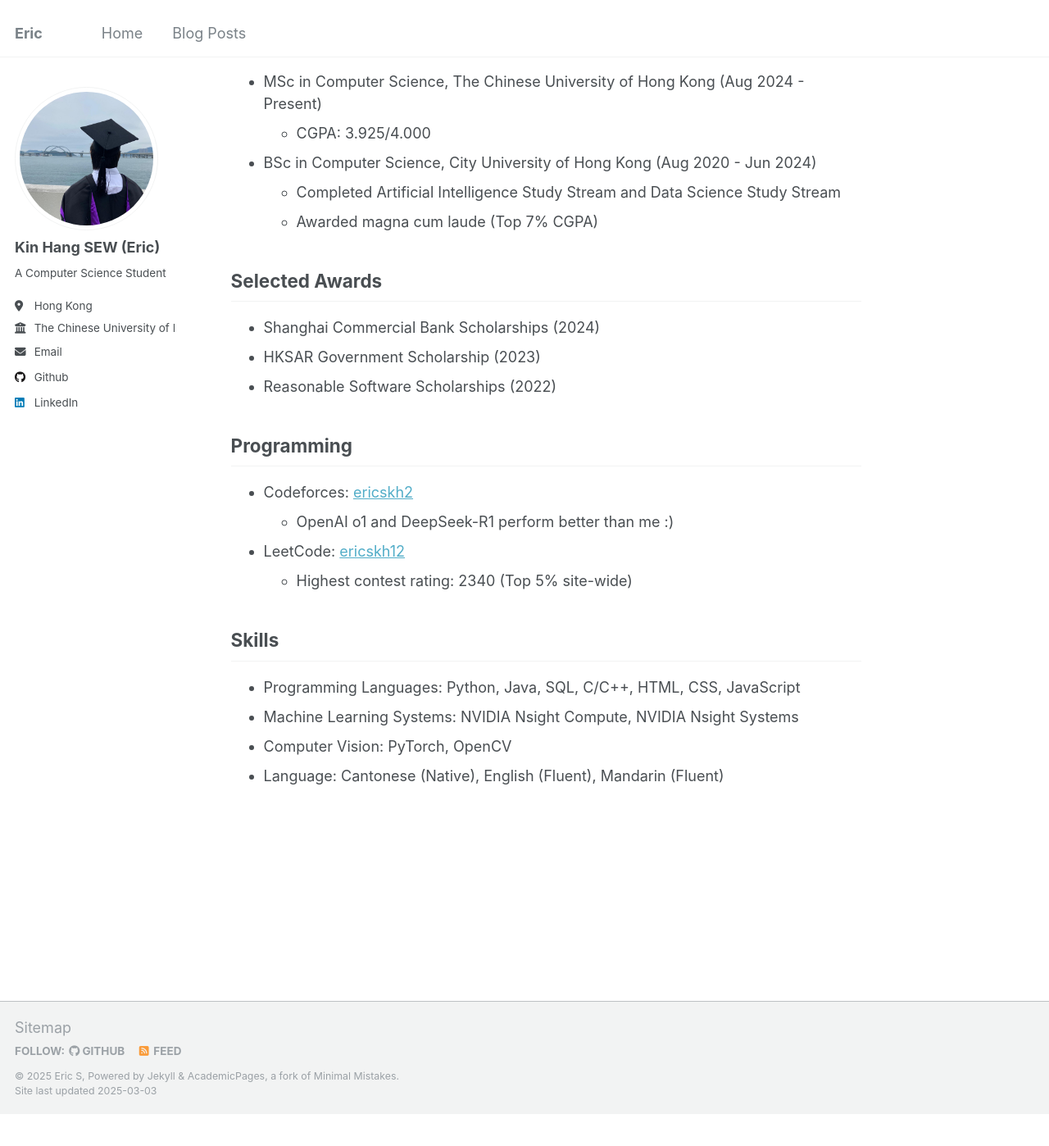
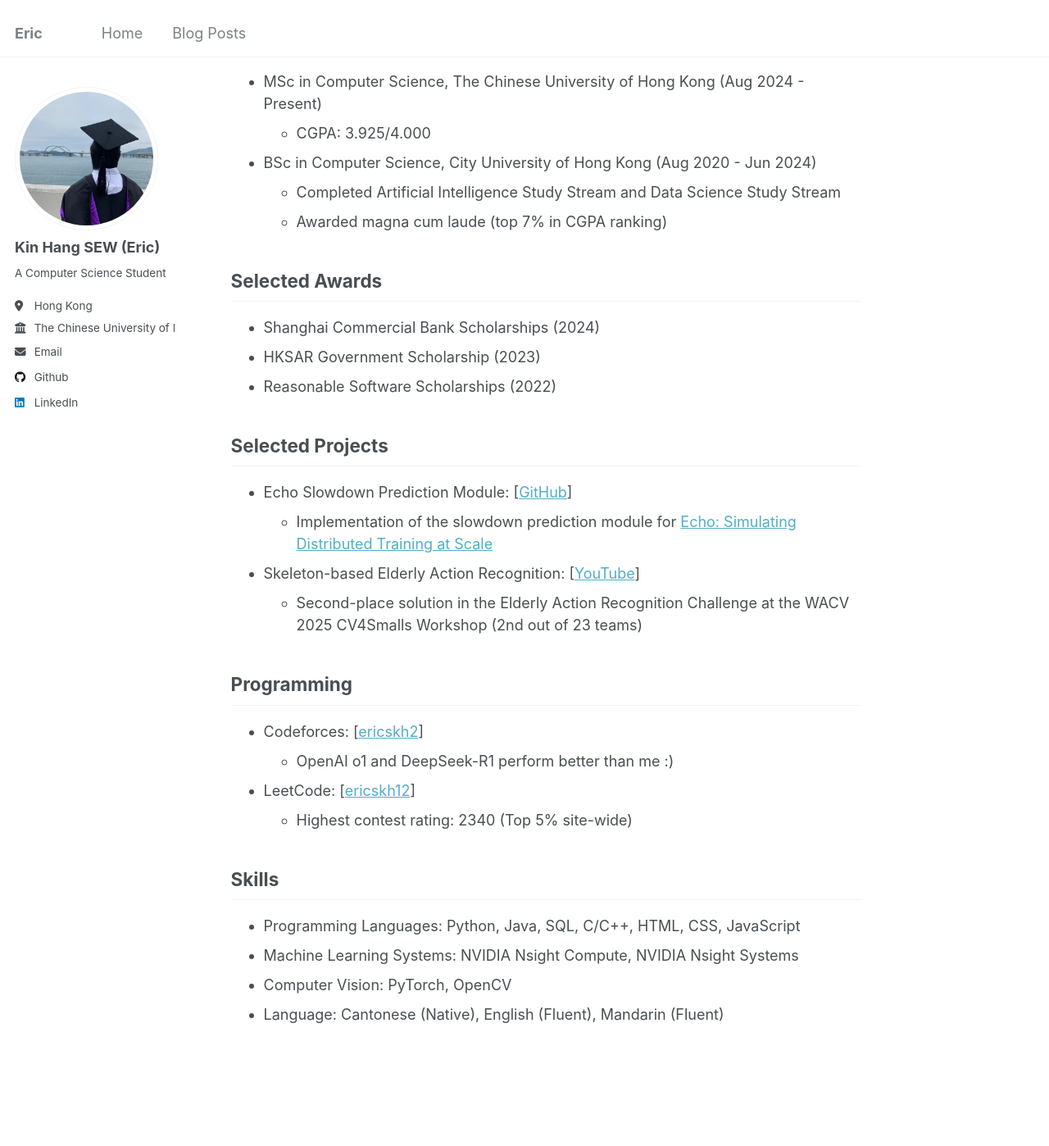
Before and after one commit to ericskh2/ericskh2.github.io, a Jekyll site: the page built from _pages/about.md, in a window 1280 px wide and 1400 px high, scrolled down 846 px. Shown: the whole window at 82% size. Built offline with Jekyll 4.4.1, drawn with Linux system fonts in a browser that asks for light colours; before the commit the page ends 2205 px from its top, so only the background shows below that.

Commit message:
Update about.md

```diff
--- a/_pages/about.md
+++ b/_pages/about.md
@@ -31,7 +31,7 @@ Education
   - CGPA: 3.925/4.000
 - BSc in Computer Science, City University of Hong Kong (Aug 2020 - Jun 2024)
   - Completed Artificial Intelligence Study Stream and Data Science Study Stream
-  - Awarded magna cum laude (Top 7% CGPA)
+  - Awarded magna cum laude (top 7% in CGPA ranking)
 
 Selected Awards
 ------
@@ -39,11 +39,18 @@ Selected Awards
 - HKSAR Government Scholarship (2023)
 - Reasonable Software Scholarships (2022)
 
+Selected Projects
+------
+- Echo Slowdown Prediction Module: [[GitHub](https://github.com/ericskh2/echo_slowdown)]
+  - Implementation of the slowdown prediction module for [Echo: Simulating Distributed Training at Scale](https://arxiv.org/abs/2412.12487)
+- Skeleton-based Elderly Action Recognition: [[YouTube](https://youtu.be/TXax_utx5E4)]
+  - Second-place solution in the Elderly Action Recognition Challenge at the WACV 2025 CV4Smalls Workshop (2nd out of 23 teams)
+
 Programming
 ------
-- Codeforces: [ericskh2](https://codeforces.com/profile/ericskh2)
+- Codeforces: [[ericskh2](https://codeforces.com/profile/ericskh2)]
   - OpenAI o1 and DeepSeek-R1 perform better than me :)
-- LeetCode: [ericskh12](https://leetcode.com/u/ericskh12/)
+- LeetCode: [[ericskh12](https://leetcode.com/u/ericskh12/)]
   - Highest contest rating: 2340 (Top 5% site-wide)
 
 Skills
```
